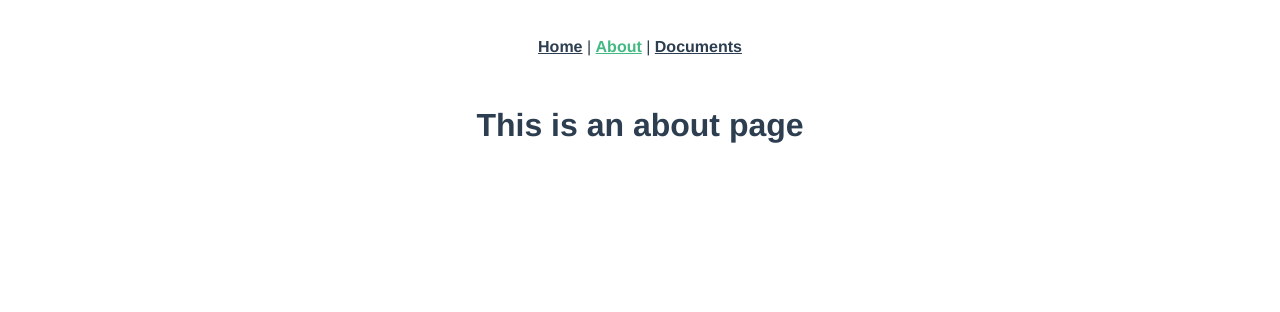
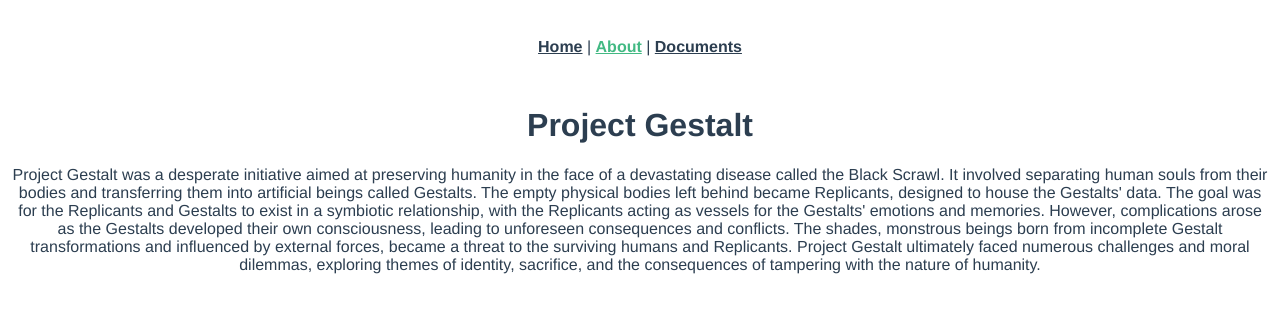
Before and after one commit to Erwan228/router-db, a Vue app in the folder project-gestalt/: page /about in a window 1280 px wide. Shown: the top 312 px of the page. Built offline with nearby package versions, Linux system fonts and the light colour scheme.

Commit message:
Update About.vue

```diff
--- a/project-gestalt/src/views/About.vue
+++ b/project-gestalt/src/views/About.vue
@@ -1,5 +1,6 @@
 <template>
   <div class="about">
-    <h1>This is an about page</h1>
+    <h1>Project Gestalt</h1>
+    <p>Project Gestalt was a desperate initiative aimed at preserving humanity in the face of a devastating disease called the Black Scrawl. It involved separating human souls from their bodies and transferring them into artificial beings called Gestalts. The empty physical bodies left behind became Replicants, designed to house the Gestalts' data. The goal was for the Replicants and Gestalts to exist in a symbiotic relationship, with the Replicants acting as vessels for the Gestalts' emotions and memories. However, complications arose as the Gestalts developed their own consciousness, leading to unforeseen consequences and conflicts. The shades, monstrous beings born from incomplete Gestalt transformations and influenced by external forces, became a threat to the surviving humans and Replicants. Project Gestalt ultimately faced numerous challenges and moral dilemmas, exploring themes of identity, sacrifice, and the consequences of tampering with the nature of humanity.</p>
   </div>
 </template>
```
